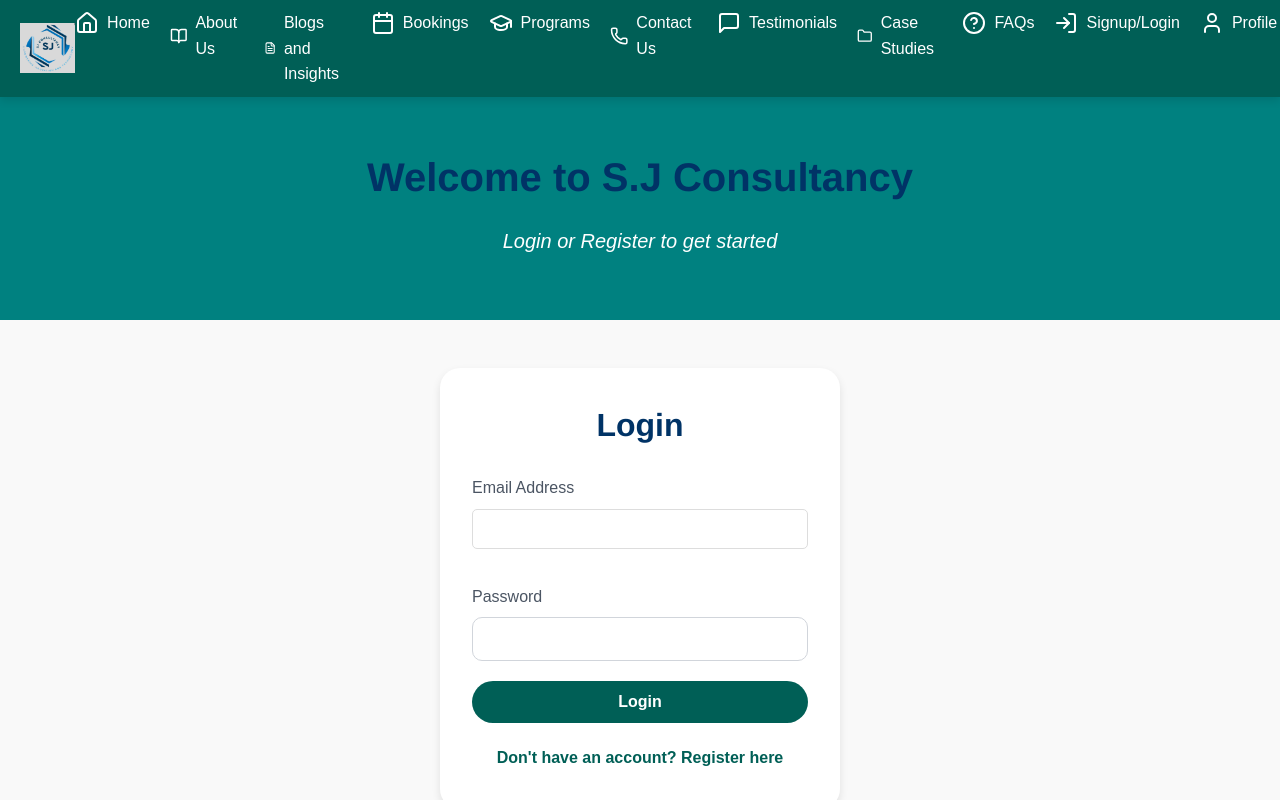
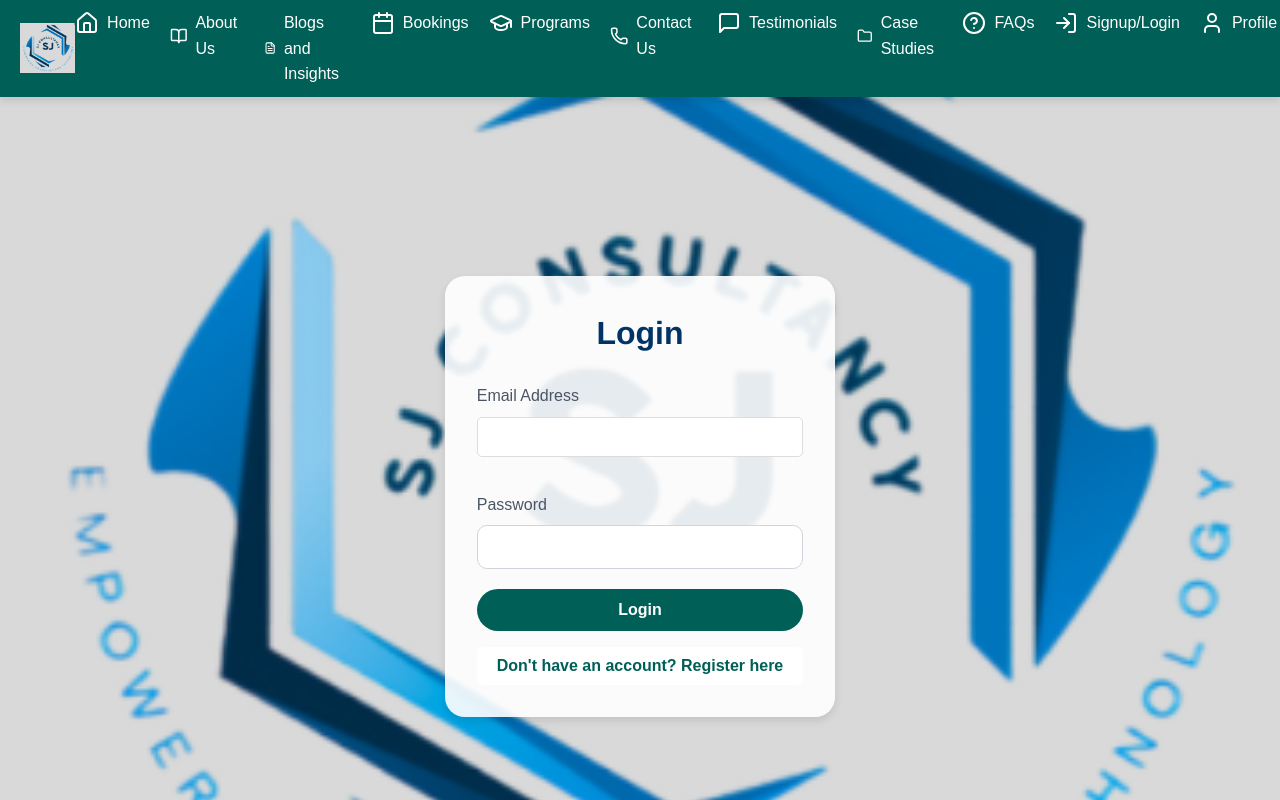
Before and after one commit to Amaaaarrrrrr/SJWebsite, a React (Vite) app in the folder SJConsultancy/: page /auth in a window 1280 px wide. Shown: the top 800 px of the page. Built offline with nearby package versions, Linux system fonts and the light colour scheme.

Commit message:
background for auth

```diff
--- a/SJConsultancy/src/index.css
+++ b/SJConsultancy/src/index.css
@@ -2067,21 +2067,28 @@ section p {
 
 /* Auth Form Section */
 .auth-form-section {
-  background-color: #F9F9F9; /* Light gray background */
-  padding: 3rem 1rem;
+  background-image: url('/logo.png'); /* Replace with your image path */
+  background-size: cover; /* Ensures the image covers the entire section */
+  background-position: center; /* Centers the image */
+  background-attachment: fixed; /* Fixes the background image */
+  background-repeat: no-repeat; /* Prevents the image from repeating */
+  padding: 0; /* Removes padding */
+  margin: 0; /* Removes margin */
   min-height: 100vh; /* Full screen height */
+  display: flex;
+  justify-content: center;
+  align-items: center; /* Centers the form vertically and horizontally */
 }
 
 /* Auth Form Container */
 .auth-form-container {
   max-width: 400px;
   margin: 0 auto;
-  background-color: #FFFFFF; /* White background */
+  background-color: rgba(255, 255, 255, 0.9); /* Semi-transparent white background */
   padding: 2rem;
   border-radius: 20px; /* Rounded corners */
   box-shadow: 0 4px 8px rgba(0, 0, 0, 0.1); /* Subtle shadow */
 }
-
 /* Auth Form Title */
 .auth-form-title {
   font-size: 2rem;
--- a/SJConsultancy/src/pages/AuthPage.jsx
+++ b/SJConsultancy/src/pages/AuthPage.jsx
@@ -4,11 +4,6 @@ import AuthForm from '../components/AuthForm';
 const AuthPage = () => {
   return (
     <div className="auth-page">
-      <header className="auth-page-header bg-deepGreen text-white py-12">
-        <h1 className="auth-page-title text-4xl font-bold text-center">Welcome to S.J Consultancy</h1>
-        <p className="auth-page-subtitle text-center mt-2">Login or Register to get started</p>
-      </header>
-
       {/* AuthForm Component */}
       <AuthForm />
     </div>
```
